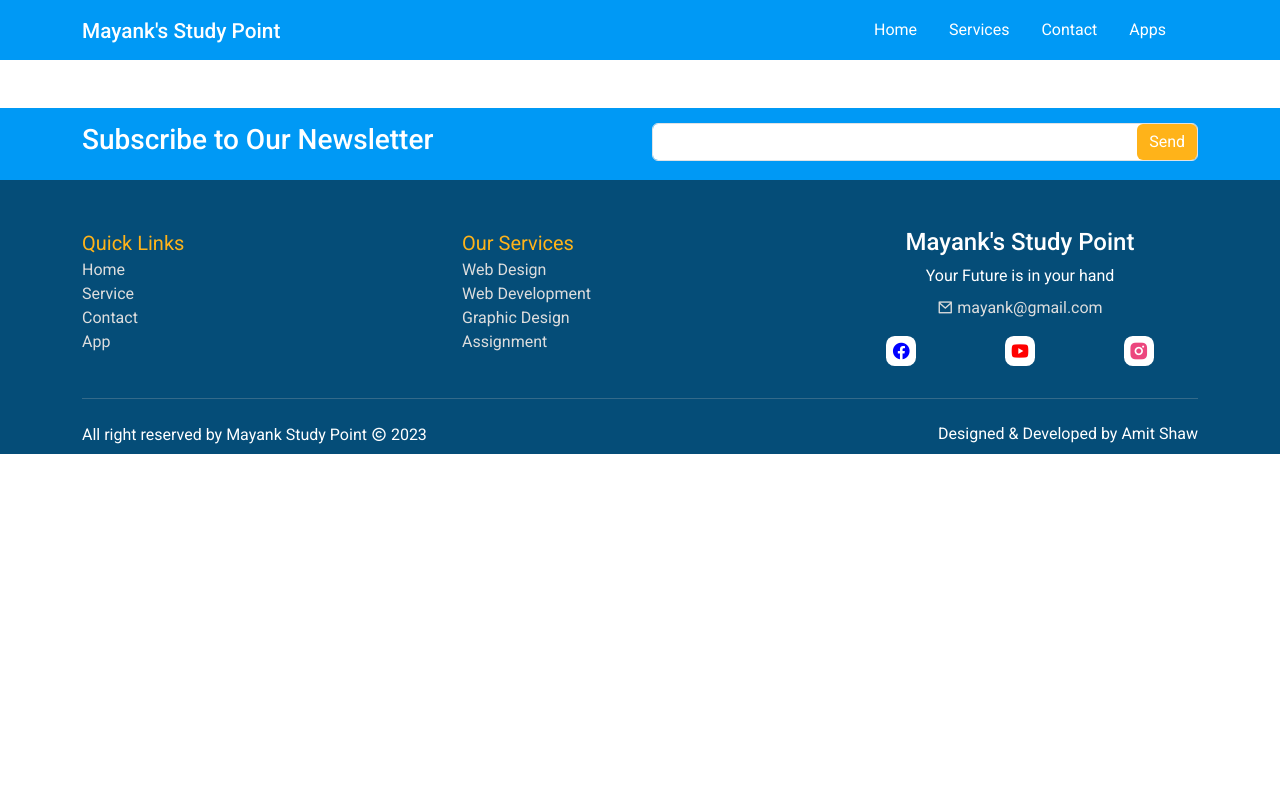
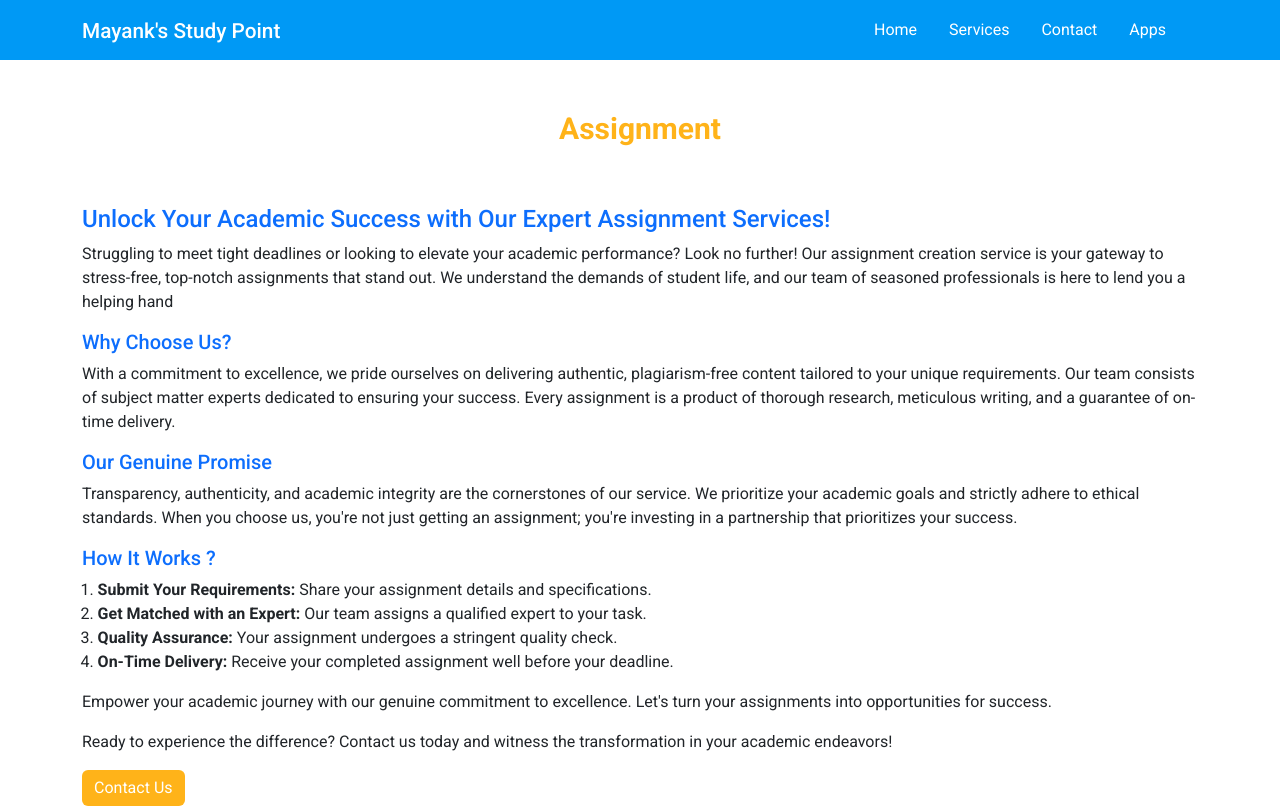
Before and after one commit to AmitShawGit/Mayank_Study_Point_MERN, a React (Create React App) app: page /assignment in a window 1280 px wide. Shown: the top 808 px of the page. Built offline with nearby package versions, Linux system fonts and the light colour scheme.

Commit message:
assignment service

```diff
--- a/src/App.jsx
+++ b/src/App.jsx
@@ -8,6 +8,8 @@ import Footer from './components/footer/Footer'
 import { BrowserRouter, Route, Routes } from 'react-router-dom'
 import Contact from './pages/contact/Contact'
 import AgeCal from './pages/apps/AgeCalculator/AgeCal'
+import Freepdf from './pages/services/freepdf/Freepdf'
+import Assignment from './pages/services/assignment/Assignment'
 
 const App = () => {
   return (
@@ -22,6 +24,8 @@ const App = () => {
           <Route exact path='/contact' element={<Contact />} />
           <Route exact path='/notes' element={<StickyNotes />} />
           <Route exact path='/age-calculator' element={<AgeCal />} />
+          <Route exact path='/freepdf' element={<Freepdf />} />
+          <Route exact path='/assignment' element={<Assignment />} />
         </Routes>
         <Footer />
       </BrowserRouter>
--- a/src/pages/home/services/Services.jsx
+++ b/src/pages/home/services/Services.jsx
@@ -38,14 +38,14 @@ const Services = () => {
             text: "Assignment",
             img: assVid,
             icon: "ri-file-list-2-line service-icon",
-            route: "/"
+            route: "/assignment"
         },
         {
             id: 5,
             text: "Free Pdf Notes",
             img: free,
             icon: "ri-file-pdf-2-line youtube-color",
-            route: "/"
+            route: "/freepdf"
         },
         {
             id: 6,
--- /dev/null
+++ b/src/pages/services/assignment/Assignment.jsx
@@ -0,0 +1,38 @@
+import React from "react";
+import ContentWrapper from "../../../components/wrapper/ContentWrapper";
+import Row from "react-bootstrap/Row";
+import Col from "react-bootstrap/Col";
+import Card from 'react-bootstrap/Card'
+import './style.scss'
+import { Link } from "react-router-dom";
+let Assignment = () => {
+    return (
+        <>
+
+            <ContentWrapper>
+                <h2 className="heading">Assignment</h2>
+                <h4 className="text-primary">Unlock Your Academic Success with Our Expert Assignment Services!</h4>
+                <p>Struggling to meet tight deadlines or looking to elevate your academic performance? Look no further! Our assignment creation service is your gateway to stress-free, top-notch assignments that stand out. We understand the demands of student life, and our team of seasoned professionals is here to lend you a helping hand</p>
+                <h5 className="text-primary">Why Choose Us?</h5>
+                <p>With a commitment to excellence, we pride ourselves on delivering authentic, plagiarism-free content tailored to your unique requirements. Our team consists of subject matter experts dedicated to ensuring your success. Every assignment is a product of thorough research, meticulous writing, and a guarantee of on-time delivery. </p>
+                <h5 className="text-primary">Our Genuine Promise</h5>
+                <p>Transparency, authenticity, and academic integrity are the cornerstones of our service. We prioritize your academic goals and strictly adhere to ethical standards. When you choose us, you're not just getting an assignment; you're investing in a partnership that prioritizes your success. </p>
+                <h5 className="text-primary">How It Works ?</h5>
+                <ul className="works-list">
+                    <li><b>Submit Your Requirements:</b> Share your assignment details and specifications. </li>
+                    <li><b>Get Matched with an Expert:</b>  Our team assigns a qualified expert to your task. </li>
+                    <li><b>Quality Assurance:</b> Your assignment undergoes a stringent quality check. </li>
+                    <li><b>On-Time Delivery:</b> Receive your completed assignment well before your deadline.
+                    </li>
+                </ul>
+
+                <p>Empower your academic journey with our genuine commitment to excellence. Let's turn your assignments into opportunities for success.</p>
+
+<p>Ready to experience the difference? Contact us today and witness the transformation in your academic endeavors!</p>
+     <Link to='/contact' className="btn btn-primary">Contact Us</Link>
+            </ContentWrapper>
+        </>
+    )
+};
+
+export default Assignment;
--- /dev/null
+++ b/src/pages/services/assignment/style.scss
@@ -0,0 +1,5 @@
+@import '../../../mixins.scss';
+.works-list{
+    list-style: numeric;
+    padding-left: 1.4%;
+}
--- /dev/null
+++ b/src/pages/services/freepdf/Freepdf.jsx
@@ -0,0 +1,38 @@
+import React from "react";
+import ContentWrapper from "../../../components/wrapper/ContentWrapper";
+import Row from "react-bootstrap/Row";
+import Col from "react-bootstrap/Col";
+import Card from 'react-bootstrap/Card'
+let Freepdf = () => {
+    return (
+        <>
+
+            <ContentWrapper>
+                <Row>
+                    <Col md={3}>
+                        <input type="text" name="" id="" placeholder="search by name" className="form-control" />
+                    </Col>
+                </Row>
+
+                <Row>
+                    <Col>
+                        <Card style={{ width: '18rem' }}>
+                            <Card.Body>
+                                <Card.Title>Card Title</Card.Title>
+                                <Card.Subtitle className="mb-2 text-muted">Card Subtitle</Card.Subtitle>
+                                <Card.Text>
+                                    Some quick example text to build on the card title and make up the
+                                    bulk of the card's content.
+                                </Card.Text>
+                                <Card.Link href="#">Card Link</Card.Link>
+                                <Card.Link href="#">Another Link</Card.Link>
+                            </Card.Body>
+                        </Card>
+                    </Col>
+                </Row>
+            </ContentWrapper>
+        </>
+    )
+};
+
+export default Freepdf;
```
